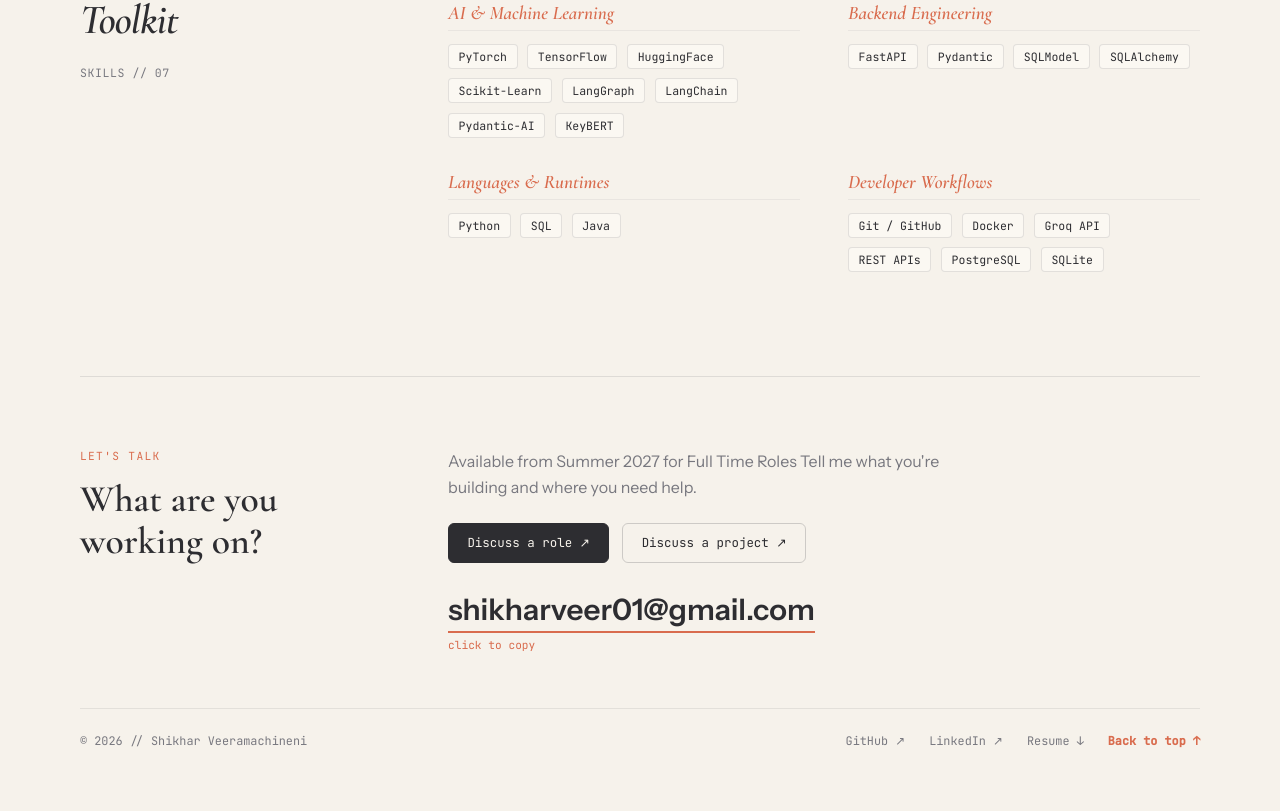
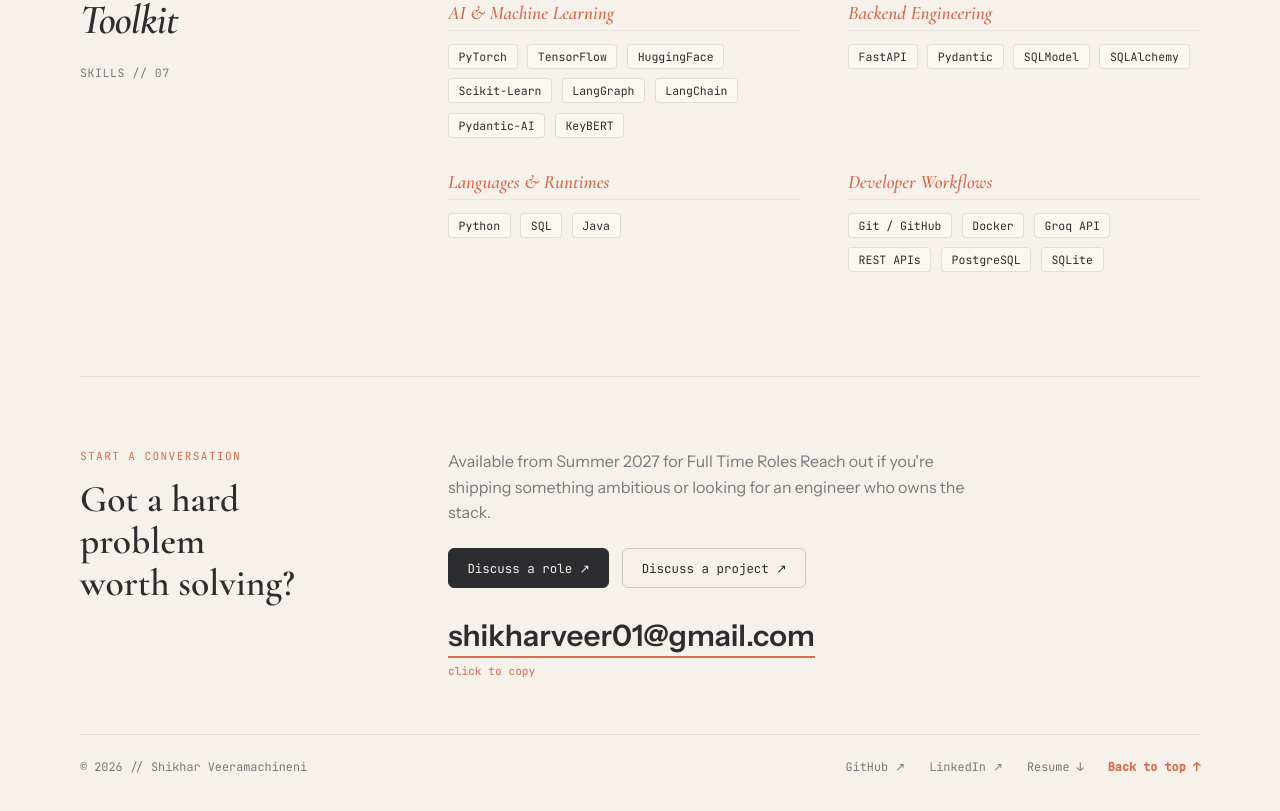
Before and after one commit to ShikharVeer10/ShikharVeer10.github.io, a React (Vite) app: page / in a window 1280 px wide. Shown: the part 6408-7219 px from the top of the page. Built offline with nearby package versions, Linux system fonts and the light colour scheme; no server answers.

Commit message:
Use original copy for contact CTA

```diff
--- a/src/components/Footer.jsx
+++ b/src/components/Footer.jsx
@@ -14,15 +14,15 @@ export default function Footer() {
     <footer className="contact-footer" id="contact">
       <div className="contact-cta-grid">
         <div className="contact-cta-left">
-          <span className="contact-eyebrow">LET&apos;S TALK</span>
+          <span className="contact-eyebrow">START A CONVERSATION</span>
           <h2 className="contact-heading">
-            What are you<br />working on?
+            Got a hard problem<br />worth solving?
           </h2>
         </div>
 
         <div className="contact-cta-right">
           <p className="contact-pitch">
-            {personalInfo.availability} Tell me what you&apos;re building and where you need help.
+            {personalInfo.availability} Reach out if you&apos;re shipping something ambitious or looking for an engineer who owns the stack.
           </p>
 
           <div className="contact-actions">
```
